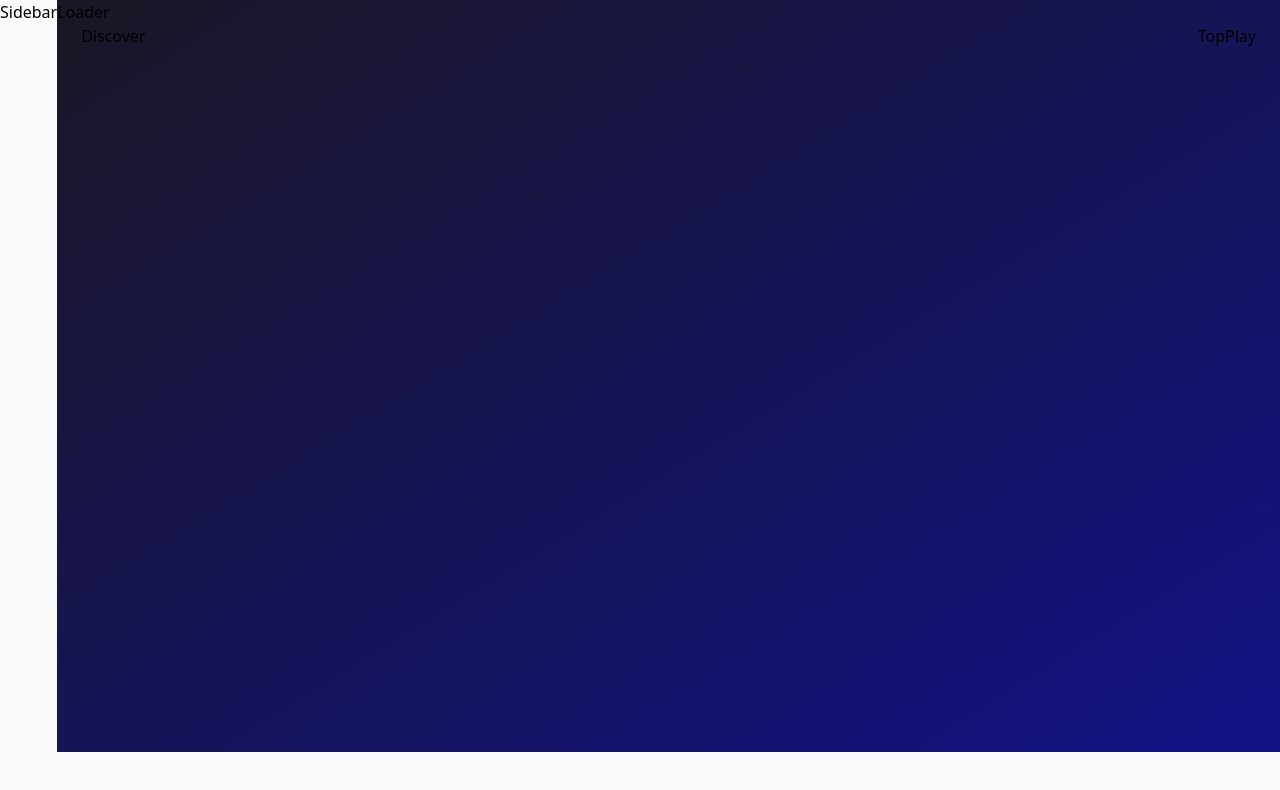
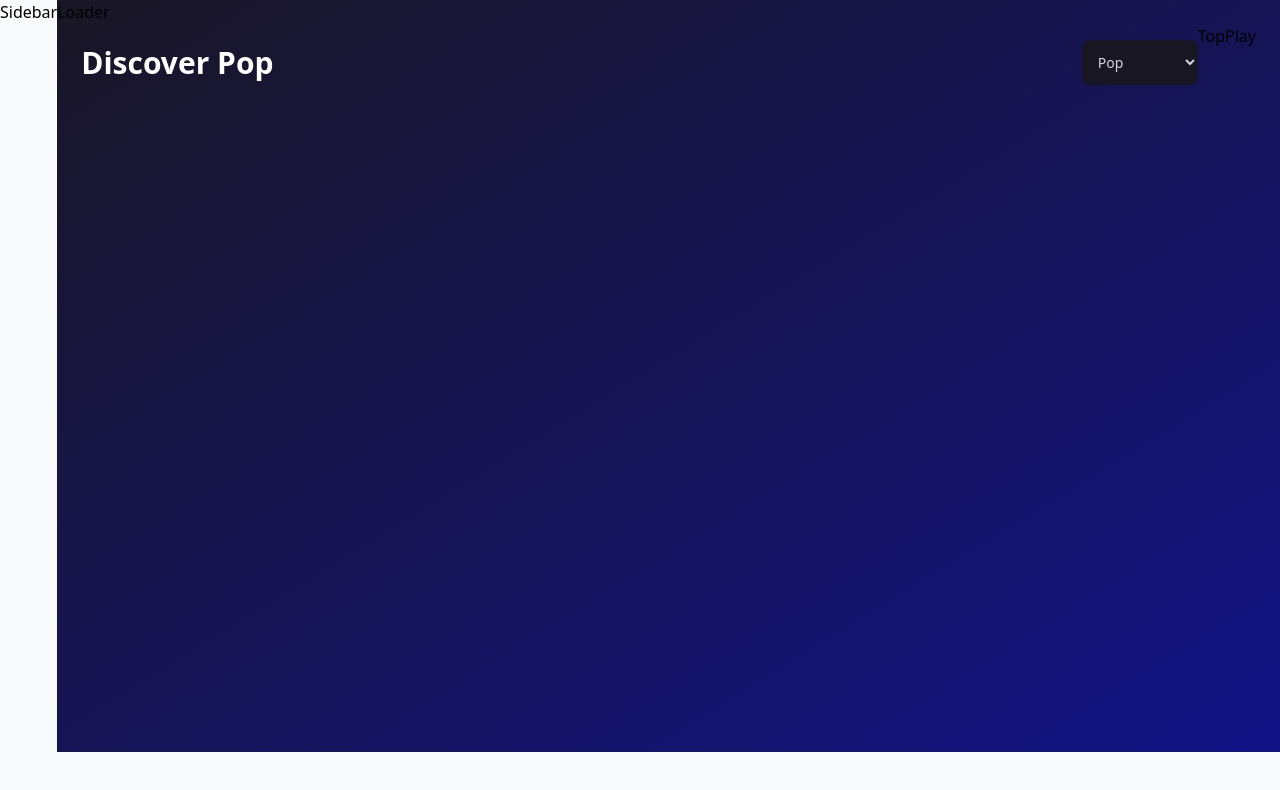
Before and after one commit to Filip10011/lyrikss, a React (Vite) app: page / in a window 1280 px wide. Shown: the top 790 px of the page. Built offline with nearby package versions, Linux system fonts and the light colour scheme.

Commit message:
small changes on the front

```diff
--- a/src/pages/Discover.jsx
+++ b/src/pages/Discover.jsx
@@ -1,3 +1,26 @@
-const Discover = () => <div>Discover</div>;
+import { Error, Loader, SongCard } from "../components";
+import { genres } from "../assets/constants";
+
+const Discover = () => {
+  const genreTitle = "Pop";
+  return (
+    <div className="flex flex-col">
+      <div className="w-full flex justify-between items-center sm:flex-row flex-col mt-4 mb-10">
+        <h2 className="font-bold text-3xl text-white text-left">
+          Discover {genreTitle}
+        </h2>
+        <select
+          onChange={() => {}}
+          value=""
+          className="bg-black text-gray-300 p-3 text-sm rounded-lg outline-none sm:mt-0 mt-5"
+        >
+          {genres.map((genre) => (
+            <option key={genre.value}>{genre.title}</option>
+          ))}
+        </select>
+      </div>
+    </div>
+  );
+};
 
 export default Discover;
```
